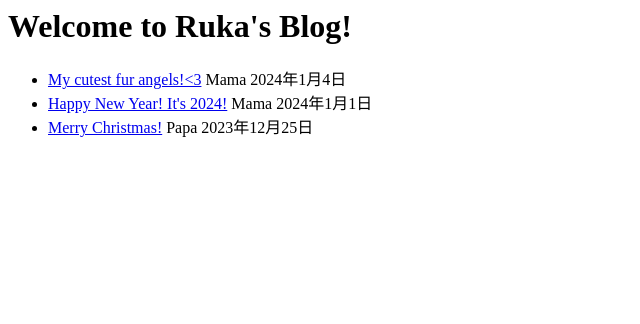
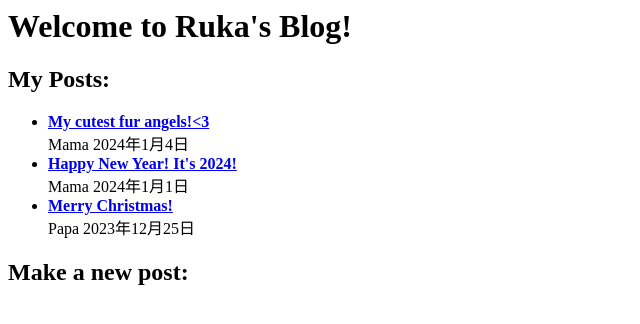
Before and after one commit to RukaHeid/Blog, a Django app: page /blogapp/ in a window 1280 px wide. Shown: the top 324 px of the page, without its empty margins (0-640 px from the left). Run offline with Django 4.2, Linux system fonts and the light colour scheme; data comes from the database, SQL or seed files in the repository.

Commit message:
update index.html

```diff
--- a/blogapp/templates/blogapp/index.html
+++ b/blogapp/templates/blogapp/index.html
@@ -1,10 +1,13 @@
 <h1>Welcome to Ruka's Blog!</h1>
+
+<h2>My Posts:</h2>
 
 {% if post_list %}
     <ul>
         {% for post in post_list %}
             <li>
-                <a href="{% url 'blogapp:post_detail' post.id %}">{{ post.title }}</a>
+                <strong><a href="{% url 'blogapp:post_detail' post.id %}">{{ post.title }}</a></strong>
+                <br>
                 {{ post.author }}
                 {{ post.update_date }}
             </li>
@@ -13,3 +16,5 @@
 {% else %}
     <p>No posts are available.</p>
 {% endif %}
+
+<h2>Make a new post:</h2>
```
